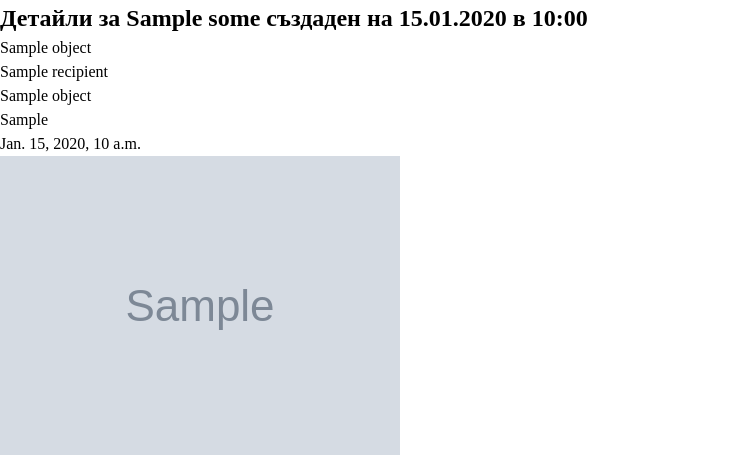
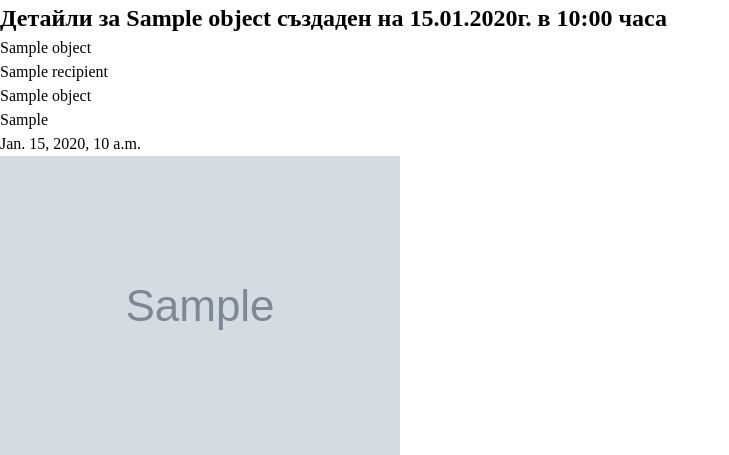
Before and after one commit to stefanov13/Registry-Office, a Django app: template registry_office/apps/outgoing_log/templates/outgoing_log/outgoing-details.html in a window 1280 px wide. Shown: the part 82-537 px from the top of the page, without its empty margins (0-729 px from the left). Run offline with Django 4.2, Linux system fonts and the light colour scheme; the template is opened without the code that fills it: most values are stand-ins (such as "Sample title", 1, 10 or a date in 2020); grey boxes marked "Sample" are stand-in pictures.

Commit message:
fix template

```diff
--- a/registry_office/apps/outgoing_log/templates/outgoing_log/outgoing-details.html
+++ b/registry_office/apps/outgoing_log/templates/outgoing_log/outgoing-details.html
@@ -2,7 +2,7 @@
 
 {% block content %}
     <section>
-        <h2>Детайли за {{ some.title }} създаден на {{ some.creation_date|date:"d.m.Y" }} в {{ some.creation_date|date:"H:i" }}</h2>
+        <h2>Детайли за {{ object.title }} създаден на {{ object.creation_date|date:"d.m.Y" }}г. в {{ object.creation_date|date:"H:i" }} часа</h2>
 
         <p>{{ object.title }}</p>
         <p>{{ object.recipient }}</p>
```
